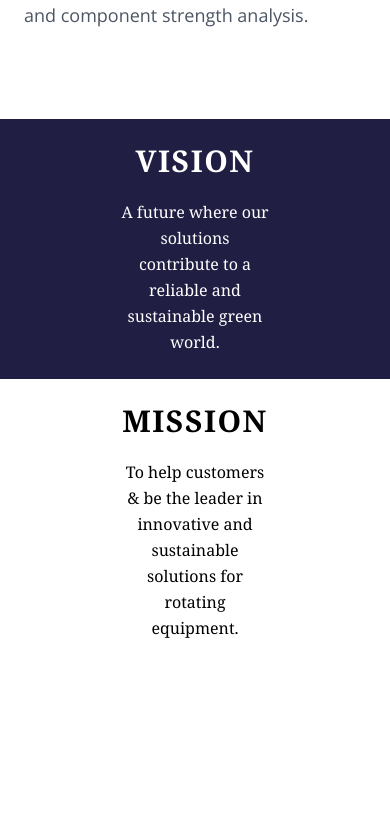
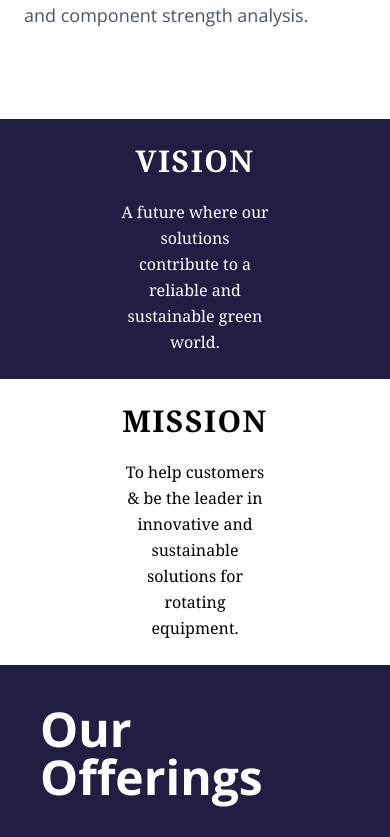
Before and after one commit to SarveshRajoba/Forztek, a React (Create React App) app: page / in a window 390 px wide. Shown: the part 1907-2744 px from the top of the page. Built offline with nearby package versions, Linux system fonts and the light colour scheme.

Commit message:
vision mission extra space remved

```diff
--- a/src/pages/vision_mission.js
+++ b/src/pages/vision_mission.js
@@ -49,7 +49,7 @@ function VisionMission() {
     }, []); // Empty dependency array to run only once on mount
 
     return (
-        <div className="flex flex-col sm:flex-row h-auto sm:h-screen relative min-h-screen">
+        <div className="flex flex-col sm:flex-row h-auto sm:h-screen relative lg:min-h-screen">
             {/* Left Section (Vision) */}
             <div
                 ref={visionRef}
```
